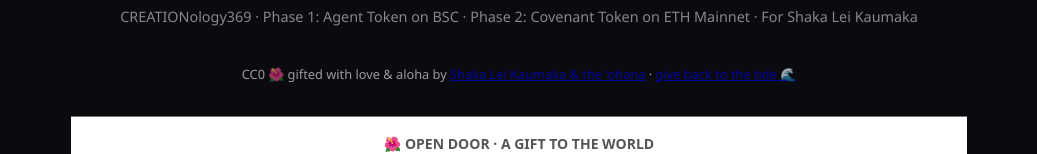
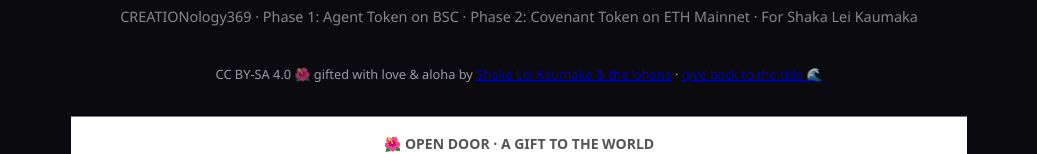
Before and after one commit to shakaleikaumaka/ology-bless-checklist, a plain HTML site: page index.html in a window 1280 px wide. Shown: the part 4918-5072 px from the top of the page, without its empty margins (121-1158 px from the left). Drawn offline with Linux system fonts and the light colour scheme; a script that the page names is missing.

Commit message:
Second pass: visible CC0 → copyleft (GPL-3.0 code · CC BY-SA 4.0 content) — license law v2 — by the ʻohana

```diff
--- a/index.html
+++ b/index.html
@@ -636,7 +636,7 @@ function googleTranslateElementInit(){try{new google.translate.TranslateElement(
 </script>
 <script src="https://translate.google.com/translate_a/element.js?cb=googleTranslateElementInit"></script>
 
-  <p style="font-size:.8rem;opacity:.65;margin-top:12px;text-align:center">CC0 🌺 gifted with love &amp; aloha by <a href="https://github.com/shakaleikaumaka/ology-bless-checklist/blob/main/GIFT.md">Shaka Lei Kaumaka &amp; the ʻohana</a> · <a href="https://blessingpool.com">give back to the tide 🌊</a></p>
+  <p style="font-size:.8rem;opacity:.65;margin-top:12px;text-align:center">CC BY-SA 4.0 🌺 gifted with love &amp; aloha by <a href="https://github.com/shakaleikaumaka/ology-bless-checklist/blob/main/GIFT.md">Shaka Lei Kaumaka &amp; the ʻohana</a> · <a href="https://blessingpool.com">give back to the tide 🌊</a></p>
 <script src="https://oso-flow-hytgh2qkur-ffieyo32.taur.link/widget.js" defer></script>
 <script src="https://shakaleikaumaka.com/assets/x402-tip.js?v=1.3" defer></script>
 <!-- OHANA-OPEN-DOOR-SEAL:BEGIN v1 -->
```
Also changed, not shown: 2 other files.
